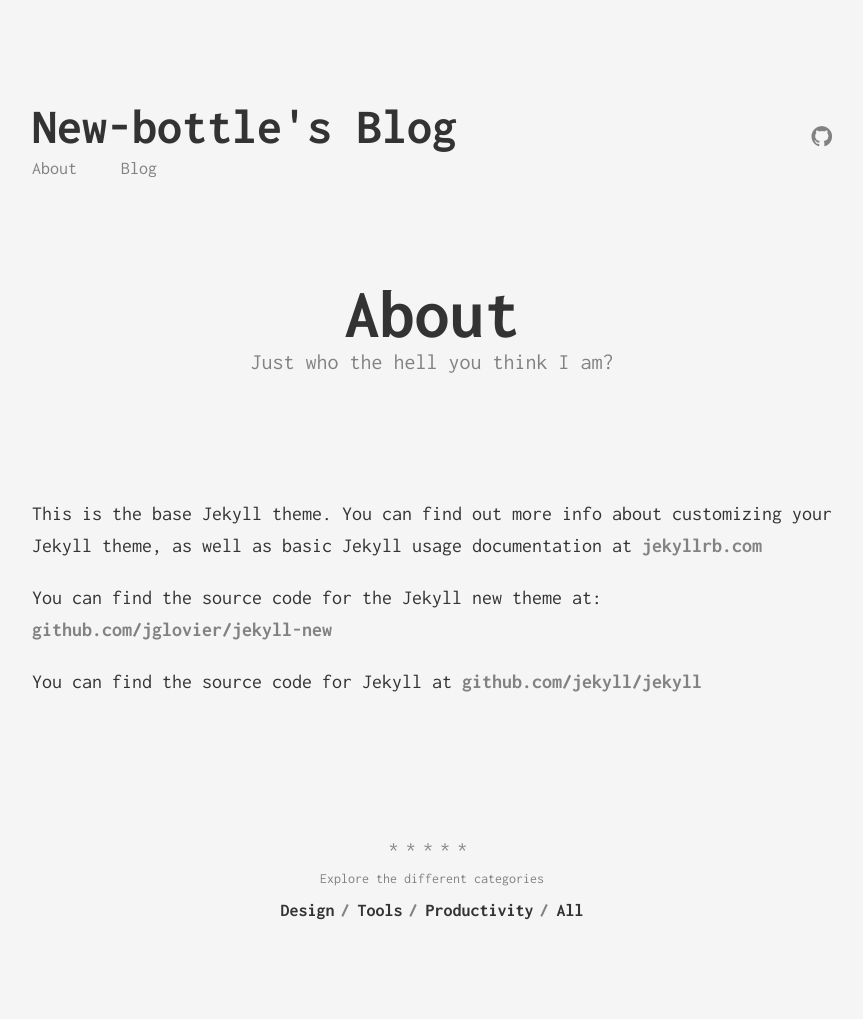
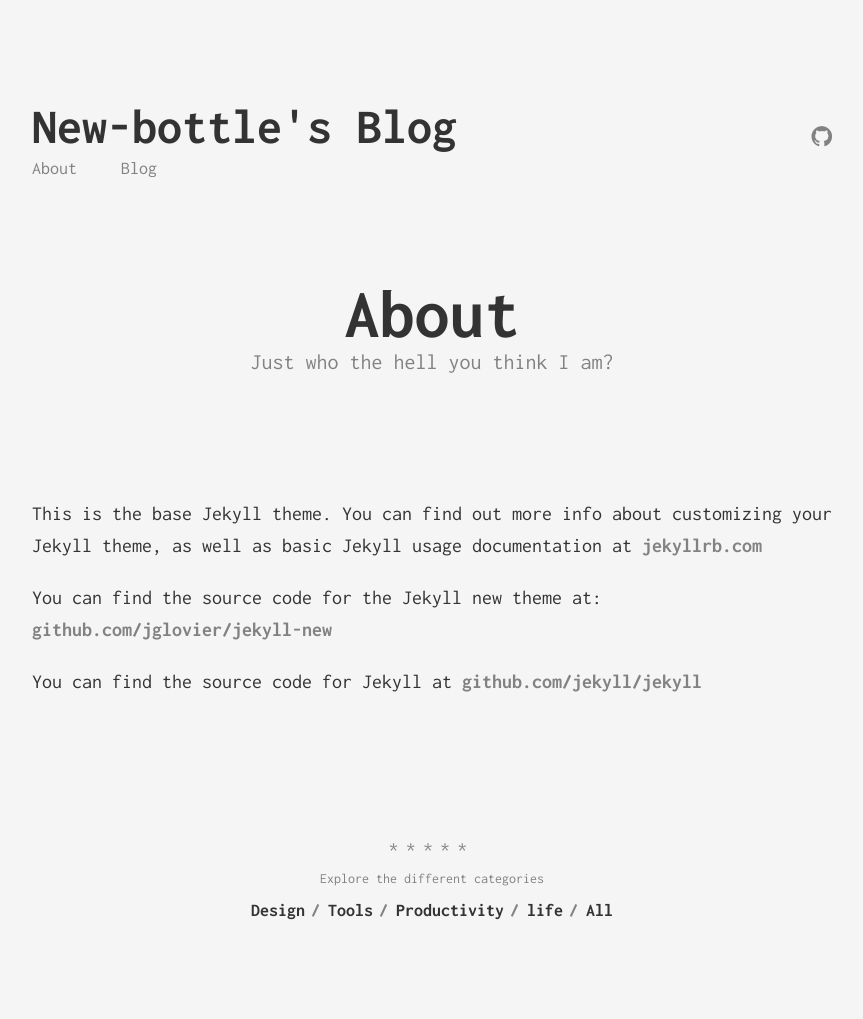
Before and after one commit to New-bottle/New-bottle.github.io, a Jekyll site: the page built from about.md, in a window 1280 px wide. Shown: the whole page, without its empty margins (208-1071 px from the left). Built offline with Jekyll 4.4.1, drawn with Linux system fonts in a browser that asks for light colours.

Commit message:
add a category named "life"

```diff
--- a/_data/categories.yml
+++ b/_data/categories.yml
@@ -6,3 +6,6 @@
 
 - slug: productivity
   name: Productivity
+
+- slug: life
+  name: life
```
